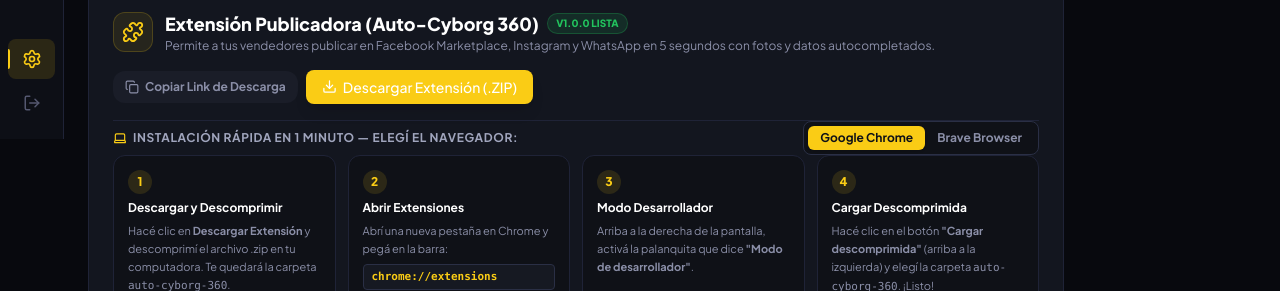
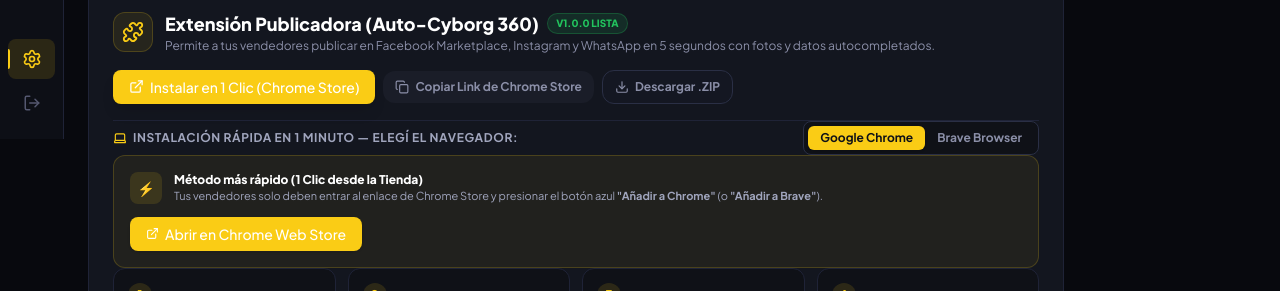
Before and after one commit to thomasskarp/autoapp, a Next.js app: page /configuracion in a window 1280 px wide. Shown: the part 661-952 px from the top of the page. Built offline with nearby package versions, Linux system fonts and the light colour scheme; no server answers.

Commit message:
feat: vincular ID oficial de Chrome Web Store y agregar boton de instalacion 1-clic en configuracion

```diff
--- a/src/app/(dashboard)/configuracion/page.tsx
+++ b/src/app/(dashboard)/configuracion/page.tsx
@@ -461,25 +461,35 @@ export default function ConfiguracionPage() {
               </div>
             </div>
 
-            <div className="flex items-center gap-2">
+            <div className="flex items-center flex-wrap gap-2">
+              <a
+                href="https://chromewebstore.google.com/detail/dev-auto-cyborg-360/kjfjedgjkehndonpbgkffilaidcdpjob?hl=es"
+                target="_blank"
+                rel="noopener noreferrer"
+                className="btn-primary px-4 py-2 text-xs font-black flex items-center gap-2 shadow-lg hover:scale-105 active:scale-95 transition-all cursor-pointer">
+                <ExternalLink size={15} />
+                <span>Instalar en 1 Clic (Chrome Store)</span>
+              </a>
+
               <button
                 onClick={() => {
-                  const link = `${window.location.origin}/auto-cyborg-360.zip`
+                  const link = 'https://chromewebstore.google.com/detail/dev-auto-cyborg-360/kjfjedgjkehndonpbgkffilaidcdpjob?hl=es'
                   navigator.clipboard.writeText(link)
                   setCopiedExtensionLink(true)
                   setTimeout(() => setCopiedExtensionLink(false), 2000)
                 }}
                 className="px-3 py-2 rounded-xl text-xs font-bold bg-[#1A1D28] hover:bg-[#252A3D] text-[#8B8FA8] hover:text-white transition-all flex items-center gap-1.5 cursor-pointer">
                 {copiedExtensionLink ? <Check size={14} className="text-[#22C55E]" /> : <Copy size={14} />}
-                <span>{copiedExtensionLink ? '¡Link Copiado!' : 'Copiar Link de Descarga'}</span>
+                <span>{copiedExtensionLink ? '¡Link Copiado!' : 'Copiar Link de Chrome Store'}</span>
               </button>
 
               <a
                 href="/auto-cyborg-360.zip"
                 download="auto-cyborg-360.zip"
-                className="btn-primary px-4 py-2 text-xs font-black flex items-center gap-2 shadow-lg hover:scale-105 active:scale-95 transition-all cursor-pointer">
-                <Download size={15} />
-                <span>Descargar Extensión (.ZIP)</span>
+                title="Descarga manual en caso de no poder acceder a la tienda"
+                className="px-3 py-2 rounded-xl text-xs font-bold bg-[#141722] hover:bg-[#1E2335] text-[#8B8FA8] hover:text-white border border-[#2A2F45] transition-all flex items-center gap-1.5 cursor-pointer">
+                <Download size={14} />
+                <span>Descargar .ZIP</span>
               </a>
             </div>
           </div>
@@ -515,6 +525,29 @@ export default function ConfiguracionPage() {
               </div>
             </div>
 
+            {/* Método 1: Chrome Store (Recomendado 1-Clic) */}
+            <div className="p-4 rounded-xl bg-[#FACC1510] border border-[#FACC1530] mb-4 flex flex-wrap items-center justify-between gap-3">
+              <div className="flex items-center gap-3">
+                <div className="w-8 h-8 rounded-lg bg-[#FACC1520] text-[#FACC15] flex items-center justify-center font-black text-sm shrink-0">
+                  ⚡
+                </div>
+                <div>
+                  <p className="text-xs font-black text-white">Método más rápido (1 Clic desde la Tienda)</p>
+                  <p className="text-[11px] text-[#A0A5BD]">
+                    Tus vendedores solo deben entrar al enlace de Chrome Store y presionar el botón azul <strong>"Añadir a Chrome"</strong> (o <strong>"Añadir a Brave"</strong>).
+                  </p>
+                </div>
+              </div>
+              <a
+                href="https://chromewebstore.google.com/detail/dev-auto-cyborg-360/kjfjedgjkehndonpbgkffilaidcdpjob?hl=es"
+                target="_blank"
+                rel="noopener noreferrer"
+                className="btn-primary px-3.5 py-1.5 text-xs font-black flex items-center gap-1.5 shadow cursor-pointer">
+                <ExternalLink size={13} />
+                <span>Abrir en Chrome Web Store</span>
+              </a>
+            </div>
+
             {/* Pasos para Chrome */}
             {browserGuide === 'chrome' && (
               <div className="grid grid-cols-1 md:grid-cols-4 gap-3">
@@ -522,7 +555,7 @@ export default function ConfiguracionPage() {
                   <div className="w-6 h-6 rounded-full bg-[#FACC1520] text-[#FACC15] text-xs font-black flex items-center justify-center">1</div>
                   <p className="text-xs font-bold text-white">Descargar y Descomprimir</p>
                   <p className="text-[11px] text-[#8B8FA8] leading-relaxed">
-                    Hacé clic en <strong>Descargar Extensión</strong> y descomprimí el archivo .zip en tu computadora. Te quedará la carpeta <code>auto-cyborg-360</code>.
+                    Hacé clic en <strong>Descargar Extensión (.ZIP)</strong> y descomprimí el archivo en tu computadora. Te quedará la carpeta <code>auto-cyborg-360</code>.
                   </p>
                 </div>
 
--- a/src/lib/publisher.ts
+++ b/src/lib/publisher.ts
@@ -27,7 +27,7 @@ export interface PublishVehiclePayload {
 
 declare const chrome: any
 
-const EXTENSION_ID = 'YOUR_EXTENSION_ID'
+const EXTENSION_ID = 'kjfjedgjkehndonpbgkffilaidcdpjob'
 
   // Convert image URL to Base64 using Next.js proxy route to bypass CORS safely
 export async function downloadImageAsBase64(url: string): Promise<string | null> {
```
